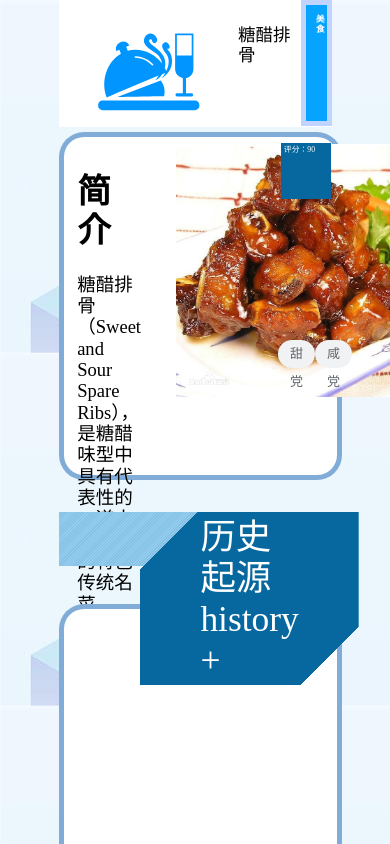
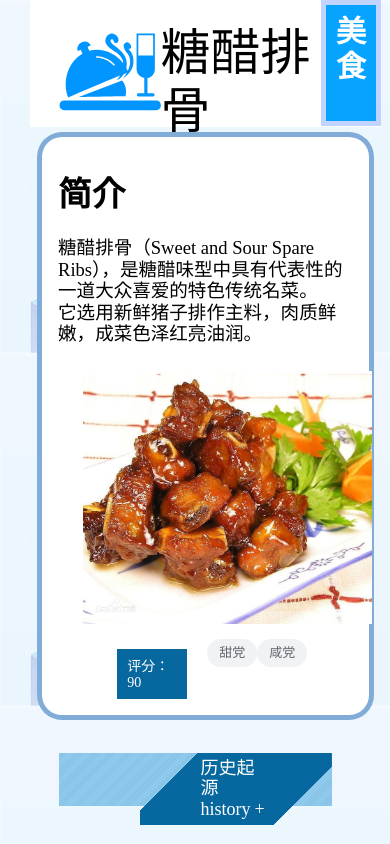
Before and after one commit to ASD-112/web-work_hxy.io, a plain HTML site: page fenyemian/meishi/糖醋排骨.html in a window 390 px wide. Shown: the top 844 px of the page. Drawn offline with Linux system fonts and the light colour scheme; a web font is replaced by a local one.

Commit message:
02update
update

```diff
--- a/css/style.css
+++ b/css/style.css
@@ -1,4 +1,6 @@
 @import "normalize.css";
+
+
 
 #d1{
     display:flex;
@@ -35,7 +37,7 @@
 #d2 img{
     margin-top: 6vh;
     margin-bottom: 6vh;
-    height: 70vh;
+    height: 30vw;
 }
 
 #d2 span h1{
@@ -83,3 +85,25 @@ a:visited{
 a:hover{
     color: red;
 }
+
+@media (max-width: 540px)
+{
+
+    #d1{
+
+        background-color: rgb(189, 136, 239);
+
+    }
+    #d1 span{
+        font-size: 25px;
+        margin-top: 2px;
+    }
+    #d2 img{
+        height: 300px;
+    }
+
+    #pp{
+        width:450px;
+    }
+
+}
--- a/fenyemian/meishi/css/fenye/糖醋排骨.css
+++ b/fenyemian/meishi/css/fenye/糖醋排骨.css
@@ -233,3 +233,50 @@ a:hover{
     font-size: 4.2vh;
     color: white;
 }
+
+@media (max-width: 540px)
+{
+
+    #d0{
+        margin-left: 30px;
+        margin-right: 30px;
+        width: 90%;
+    }
+    #head0{
+        margin-left: -30px;
+        margin-top: 200px;
+    }
+    #d0 .i1{
+        width: 50px;
+        font-size: 30px;
+    }
+    .local-font{
+        font-size: 50px;
+    }
+
+    #r1{
+        display: flex;
+        flex-direction: column;
+        height: auto;
+        width: 120%;
+        margin-left: -8%;
+    }
+    .r1-1{
+        width: 90%;
+    }
+    .r1-3{
+        display: flex;
+        width: 200px;
+        height: auto;
+        margin-left: 20%;
+        margin-bottom: 5%;
+    }
+    .r131{
+        width: 50px;
+        font-size: 14px;
+        height: 30px;
+    }
+    .font18{
+        font-size: 18px;
+    }
+}
--- a/fenyemian/meishi/糖醋排骨.html
+++ b/fenyemian/meishi/糖醋排骨.html
@@ -48,7 +48,7 @@
         <div class="r2">
             <div class="mod_title center ">
                 <div class="bgcolor title_words fff ">
-                <span class="font18 b">历史起源</span>
+                <span class="font18 b"> 历史起源 &nbsp;</span>
                 <span class="font18">history</span>
                 <span class="font18">+</span>
                 </div>
```
Also changed, not shown: css/dili.css (+57 -2 lines), css/meishi.css (+5 -2 lines), dili.html (+3 -3 lines), index.html (+2 -0 lines).
